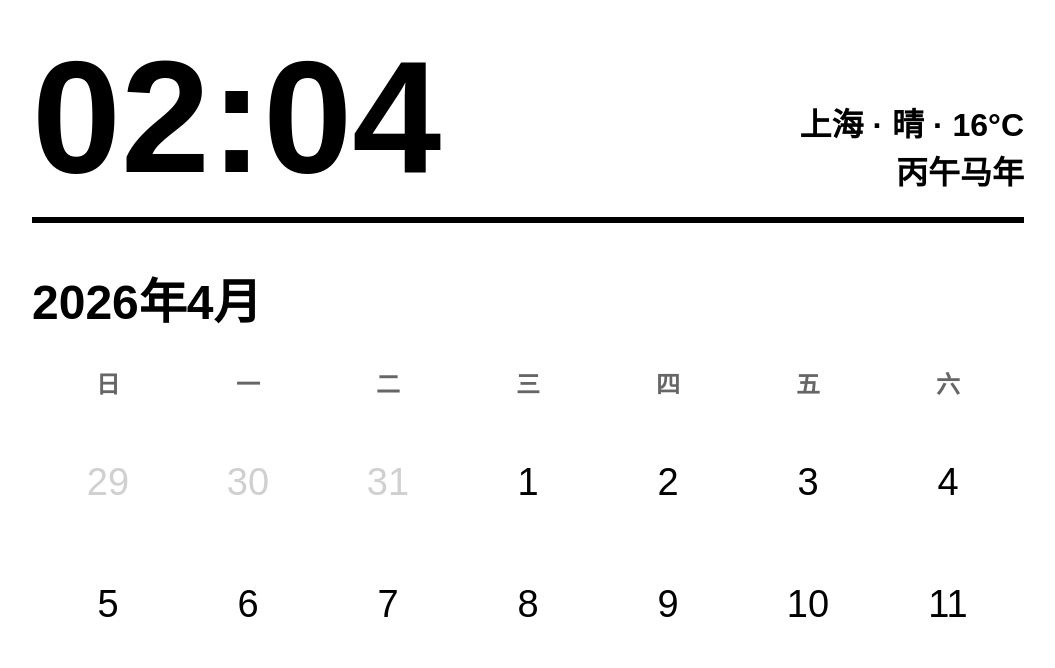
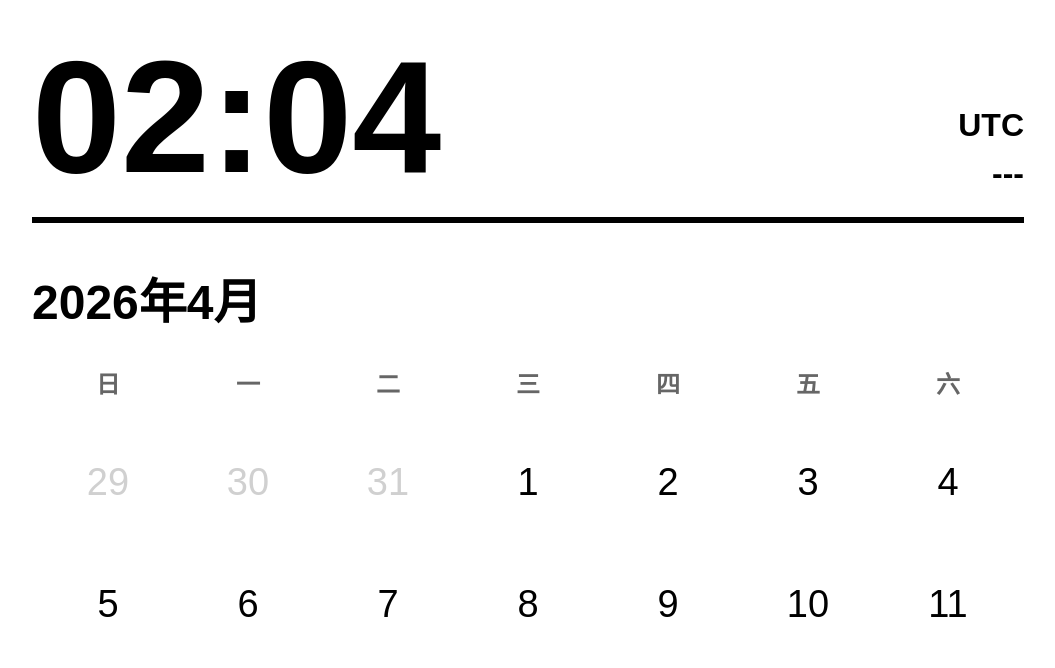
Before and after one commit to 15121162049-tech/calendar-for-kindle, a plain HTML site: page index.html in a window 1280 px wide. Shown: the part 103-771 px from the top of the page, without its empty margins (8-1063 px from the left). Drawn offline with Linux system fonts and the light colour scheme.

Commit message:
Add files via upload

```diff
--- a/index.html
+++ b/index.html
@@ -3,7 +3,7 @@
 <head>
     <meta charset="UTF-8">
     <meta name="viewport" content="width=1072, user-scalable=no">
-    <title>Kindle PW3 Calendar Dashboard</title>
+    <title>Kindle PW3 Adaptive Calendar</title>
     <style>
         :root { --bg: #ffffff; --text: #000000; --sub: #666666; --line: #000000; --cal-other: #d0d0d0; }
         [data-theme="dark"] { --bg: #000000; --text: #ffffff; --sub: #999999; --line: #ffffff; --cal-other: #404040; }
@@ -19,14 +19,13 @@
             position: relative;
         }
 
-        /* 针对 PW3 避开地址栏 */
         .container {
             display: flex;
             flex-direction: column;
             width: 100%;
             height: 100%;
             padding: 40px;
-            margin-top: 100px;
+            margin-top: 100px; /* 避开系统地址栏 */
         }
 
         .top-bar {
@@ -50,7 +49,6 @@
         td { text-align: center; font-size: 38px; border-radius: 12px; height: 110px; vertical-align: middle; border: 4px solid transparent; }
 
         .today { background: var(--text); color: var(--bg); font-weight: bold; }
-        .selected { border: 4px solid var(--text); }
         .other-month { color: var(--cal-other); }
 
         .bottom-content { border-top: 3px dashed var(--sub); padding-top: 40px; flex: 1; }
@@ -67,7 +65,6 @@
             font-size: 24px;
             font-weight: bold;
             margin-left: 20px;
-            cursor: pointer;
         }
     </style>
 </head>
@@ -77,14 +74,14 @@
     <div class="top-bar">
         <div class="clock" id="time">00:00</div>
         <div class="weather-info">
-            <div id="weather">上海 · 晴 · 16°C</div>
-            <div id="lunar-text">丙午马年</div>
+            <div id="weather">定位中...</div>
+            <div id="lunar-text">---</div>
         </div>
     </div>
 
     <div class="calendar-section">
         <div class="date-header">
-            <div id="ym">正在获取日期...</div>
+            <div id="ym">加载日期...</div>
         </div>
         <table>
             <thead><tr id="weekHead"></tr></thead>
@@ -93,8 +90,8 @@
     </div>
 
     <div class="bottom-content">
-        <div class="content-title" id="dailyTitle">菲茨定律</div>
-        <div id="dailySub">目标越大、距离越近，越容易操作。边缘区域具有“无限宽度”，是极佳的交互触点。</div>
+        <div class="content-title" id="dailyTitle">加载中</div>
+        <div id="dailySub">正在初始化内容...</div>
     </div>
 </div>
 
@@ -104,44 +101,52 @@
 </div>
 
 <script>
-    // 强制使用 ES5 语法以兼容 Kindle 浏览器
     var isEn = false;
-    var selDate = new Date();
+
+    // 自动适配时区逻辑
+    function getLocalDateTime() {
+        var now = new Date();
+        // 尝试获取时区名称（如果 Kindle 支持）
+        var timeZoneName = "本地时间";
+        try {
+            timeZoneName = Intl.DateTimeFormat().resolvedOptions().timeZone;
+        } catch(e) {
+            // 如果不支持 Intl，通过偏移量显示
+            var offset = -now.getTimezoneOffset() / 60;
+            timeZoneName = "GMT" + (offset >= 0 ? "+" : "") + offset;
+        }
+        return { date: now, tz: timeZoneName };
+    }
 
     function pad(n) { return n < 10 ? '0' + n : n; }
 
-    function updateTimeOnly() {
-        var now = new Date();
-        var timeStr = pad(now.getHours()) + ":" + pad(now.getMinutes());
-        var timeEl = document.getElementById('time');
-        if (timeEl) { timeEl.innerHTML = timeStr; }
-    }
+    function refresh() {
+        var info = getLocalDateTime();
+        var now = info.date;
 
-    function refresh() {
-        updateTimeOnly();
+        // 更新时钟
+        document.getElementById('time').innerHTML = pad(now.getHours()) + ":" + pad(now.getMinutes());
+        document.getElementById('weather').innerHTML = info.tz; // 显示识别到的时区
 
-        var year = selDate.getFullYear();
-        var month = selDate.getMonth();
-        var date = selDate.getDate();
+        var year = now.getFullYear();
+        var month = now.getMonth();
+        var date = now.getDate();
 
-        // 月份显示逻辑
         var monthNames = ["1月", "2月", "3月", "4月", "5月", "6月", "7月", "8月", "9月", "10月", "11月", "12月"];
         var monthNamesEn = ["Jan", "Feb", "Mar", "Apr", "May", "Jun", "Jul", "Aug", "Sep", "Oct", "Nov", "Dec"];
         var displayYM = isEn ? (monthNamesEn[month] + " " + year) : (year + "年" + monthNames[month]);
         document.getElementById('ym').innerHTML = displayYM;
 
         var langData = {
-            zh: { weather: "上海 · 晴 · 16°C", weeks: ['日','一','二','三','四','五','六'], btn: "EN", title: "菲茨定律", sub: "目标越大、距离越近，越容易操作。边缘区域具有“无限宽度”，是极佳的交互触点。" },
-            en: { weather: "Shanghai · Sunny", weeks: ['S','M','T','W','T','F','S'], btn: "CN", title: "Fitts's Law", sub: "The time to acquire a target is a function of the distance to and size of the target." }
+            zh: { weeks: ['日','一','二','三','四','五','六'], btn: "EN", title: "菲茨定律", sub: "目标越大、距离越近，越容易操作。" },
+            en: { weeks: ['S','M','T','W','T','F','S'], btn: "CN", title: "Fitts's Law", sub: "The time to acquire a target is a function of distance and size." }
         };
         var cur = isEn ? langData.en : langData.zh;
 
-        document.getElementById('weather').innerHTML = cur.weather;
         document.getElementById('langBtn').innerHTML = cur.btn;
         document.getElementById('dailyTitle').innerHTML = cur.title;
         document.getElementById('dailySub').innerHTML = cur.sub;
 
-        // 渲染周表头
         var weekHtml = "";
         for (var i = 0; i < cur.weeks.length; i++) {
             weekHtml += "<th>" + cur.weeks[i] + "</th>";
@@ -154,7 +159,6 @@
     function renderCal(y, m, d) {
         var body = document.getElementById('calBody');
         body.innerHTML = "";
-
         var firstDay = new Date(y, m, 1).getDay();
         var lastDate = new Date(y, m + 1, 0).getDate();
         var prevLastDate = new Date(y, m, 0).getDate();
@@ -162,28 +166,16 @@
         var days = [];
         for (var i = firstDay - 1; i >= 0; i--) { days.push({ val: prevLastDate - i, type: 'other' }); }
         for (var j = 1; j <= lastDate; j++) { days.push({ val: j, type: 'curr' }); }
+        var totalCells = days.length > 35 ? 42 : 35;
+        while (days.length < totalCells) { days.push({ val: days.length - (lastDate + firstDay - 1), type: 'other' }); }
 
-        var totalCells = days.length > 35 ? 42 : 35;
-        var nextFill = totalCells - days.length;
-        for (var k = 1; k <= nextFill; k++) { days.push({ val: k, type: 'other' }); }
-
-        var today = new Date();
         var html = "";
         for (var row = 0; row < days.length / 7; row++) {
             html += "<tr>";
             for (var col = 0; col < 7; col++) {
                 var item = days[row * 7 + col];
-                var cls = "";
-                if (item.type === 'other') {
-                    cls = "other-month";
-                } else {
-                    if (item.val === today.getDate() && m === today.getMonth() && y === today.getFullYear()) {
-                        cls = "today";
-                    } else if (item.val === d) {
-                        cls = "selected";
-                    }
-                }
-                html += "<td class='" + cls + "'>" + item.val + "</td>";
+                var cls = item.type === 'other' ? "other-month" : (item.val === d ? "today" : "");
+                html += "<td class='" + cls + "'>" + Math.abs(item.val) + "</td>";
             }
             html += "</tr>";
         }
@@ -191,7 +183,6 @@
     }
 
     function toggleLang() { isEn = !isEn; refresh(); }
-
     function toggleTheme() {
         var body = document.body;
         var isDark = body.getAttribute('data-theme') === 'dark';
@@ -199,14 +190,8 @@
         document.getElementById('themeBtn').innerHTML = isDark ? 'DARK' : 'LIGHT';
     }
 
-    // 立即初始化
     refresh();
-
-    // 每 10 秒强制刷新一次时钟，防止 Kindle 浏览器休眠导致的计时停止
-    setInterval(updateTimeOnly, 10000);
-    // 每小时刷新一次完整的日历逻辑
-    setInterval(refresh, 3600000);
+    setInterval(refresh, 30000); // 每 30 秒同步一次位置时间
 </script>
-
 </body>
 </html>
```
